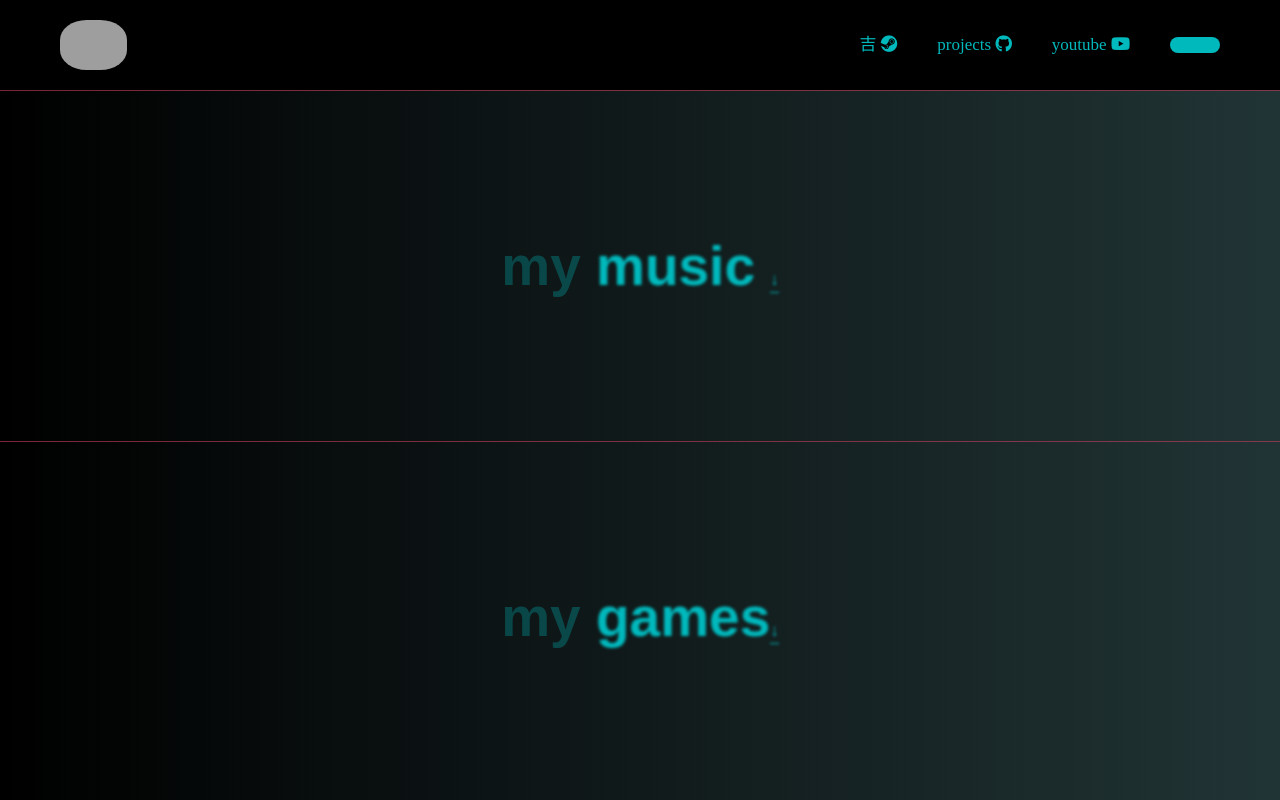
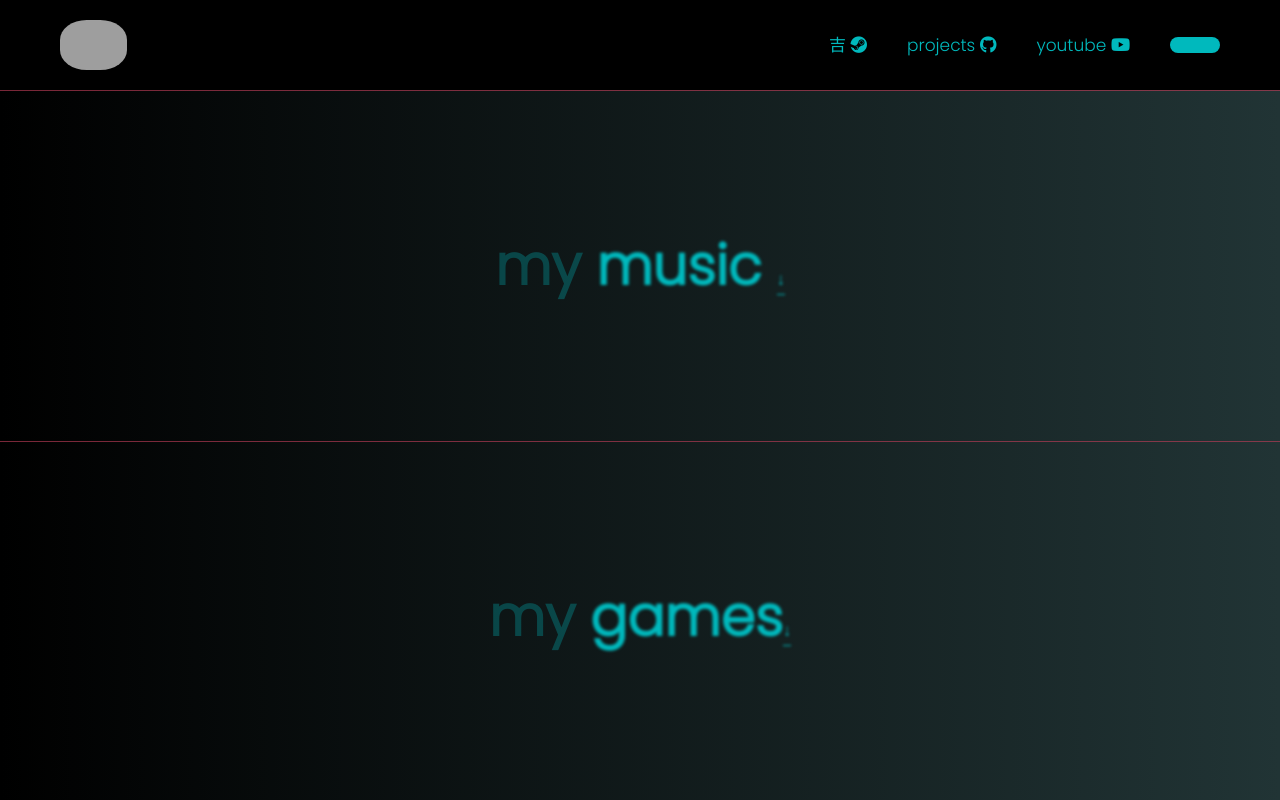
Before and after one commit to joaobraun/joaobraun-v1, a plain HTML site: page index.html in a window 1280 px wide. Drawn offline with Linux system fonts and the light colour scheme; grey boxes are pictures that could not be loaded.

Commit message:
font issue fixed

```diff
--- a/index.html
+++ b/index.html
@@ -6,10 +6,13 @@
 		<meta name="viewport" content="width=device-width, initial-scale=1.0" />
 		<link rel="stylesheet" href="style.css" />
 		<link rel="icon" type="image/x-icon" href="resources/favicon.ico" />
-		<!--<link
+		<link
 			rel="stylesheet"
 			href="https://cdnjs.cloudflare.com/ajax/libs/font-awesome/4.7.0/css/font-awesome.min.css"
-		/>-->
+		/>
+        <link rel="preconnect" href="https://fonts.googleapis.com">
+        <link rel="preconnect" href="https://fonts.gstatic.com" crossorigin>
+        <link href="https://fonts.googleapis.com/css2?family=Poppins:wght@200;300&display=swap" rel="stylesheet">
 		<title>João Braun</title>
 	</head>
 	<body>
--- a/style.css
+++ b/style.css
@@ -93,7 +93,7 @@ img {
 	padding: 0 6rem;
 	z-index: 100;
 	background-color: #000000;
-	font-family: "OCR A Std";
+	/* font-family: "OCR A Std"; */
 }
 
 .hamburger {
```
